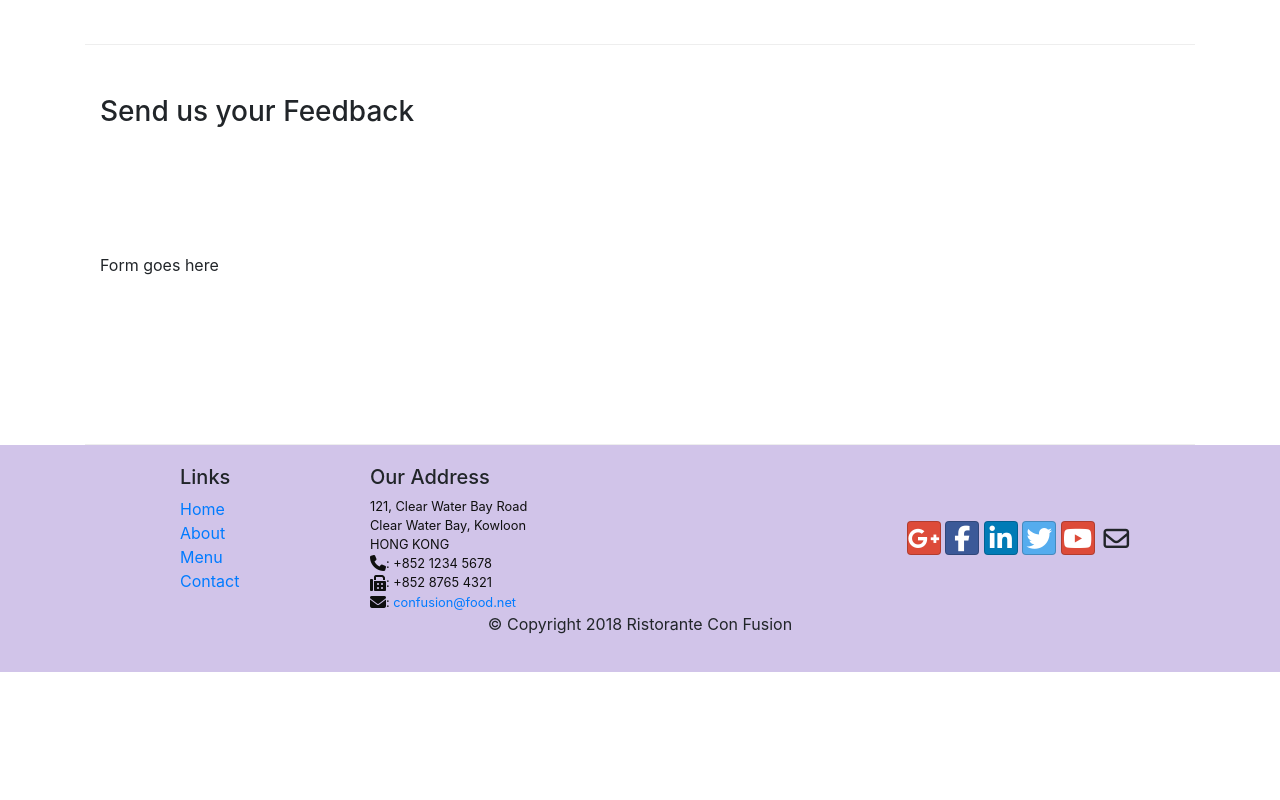
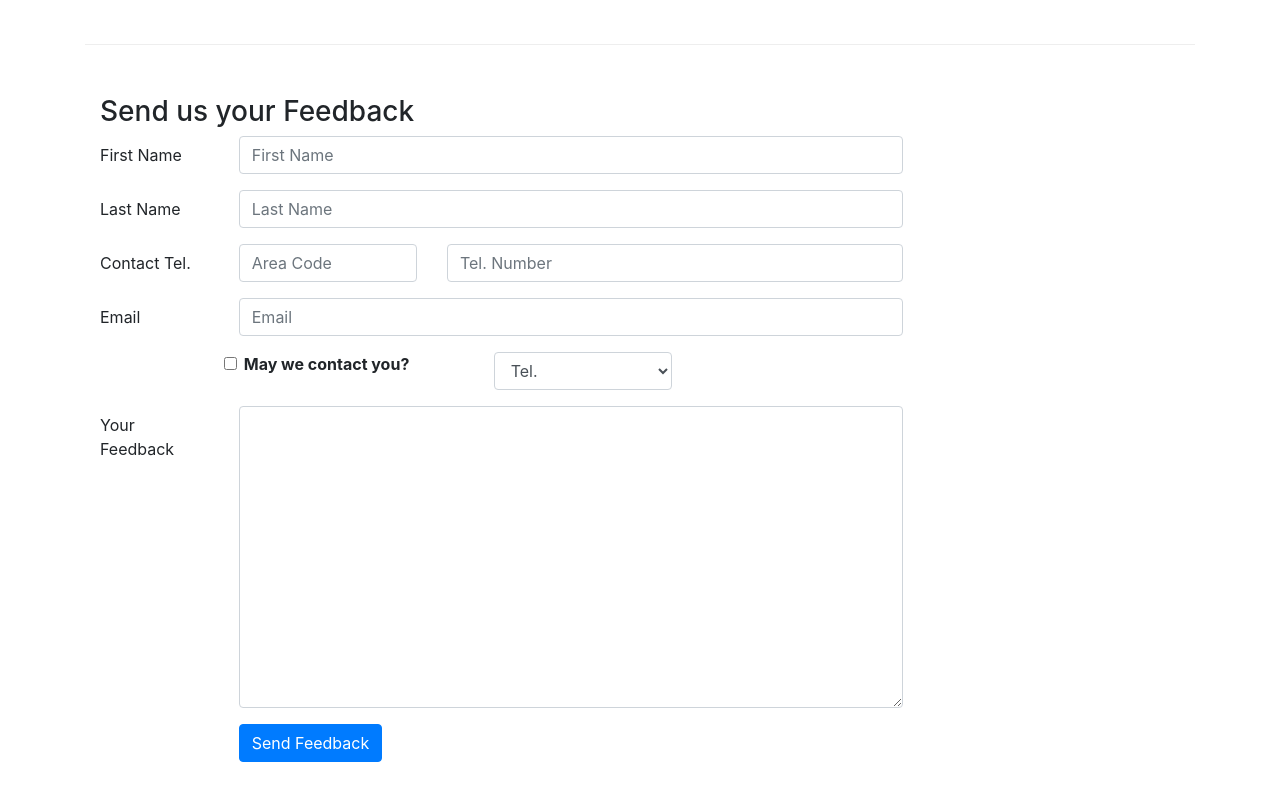
Before and after one commit to BryanLoops/Coursera-Assignments, a website: page contactus.html in a window 1280 px wide. Shown: the part 820-1620 px from the top of the page. Before the commit the page ends 1492 px from the top, so only its background shows below. Drawn offline with nearby package versions, Linux system fonts and the light colour scheme.

Commit message:
Added feedback form

```diff
--- a/contactus.html
+++ b/contactus.html
@@ -92,7 +92,62 @@
               <h3>Send us your Feedback</h3>
            </div>
             <div class="col-12 col-md-9">
-                Form goes here
+                <form>
+                    <div class="form-group row">
+                        <label for="firstname" class="col-md-2 col-form-label">First Name</label>
+                        <div class="col-md-10">
+                            <input type="text" class="form-control" id="firstname" name="firstname" placeholder="First Name">
+                        </div>
+                    </div>
+                    <div class="form-group row">
+                        <label for="lastname" class="col-md-2 col-form-label">Last Name</label>
+                        <div class="col-md-10">
+                            <input type="text" class="form-control" id="lastname" name="lastname" placeholder="Last Name">
+                        </div>
+                    </div>
+                    <div class="form-group row">
+                        <label for="telnum" class="col-12 col-md-2 col-form-label">Contact Tel.</label>
+                        <div class="col-5 col-md-3">
+                            <input type="tel" class="form-control" id="areacode" name="areacode" placeholder="Area Code">
+                        </div>
+                        <div class=" col-7 col-md-7">
+                            <input type="tel" class="form-control" id="telnum" name="telnum" placeholder="Tel. Number">
+                        </div>
+                    </div>
+                    <div class="form-group row">
+                        <label for="emailid" class="col-md-2 col-form-label">Email</label>
+                        <div class="col-md-10">
+                            <input type="email" class="form-control" id="emailid" name="emailid" placeholder="Email">
+                        </div>
+                    </div>
+                    <div class="form-group row">
+                        <div class="col-md6 offset-md-2">
+                            <div class="form-check">
+                                <input type="checkbox" class="form-check-input" name="approve" id="approve" value="">
+                                <label class="form-check-label" for="approve">
+                                    <strong>May we contact you?</strong>
+                                </label>
+                            </div>
+                        </div>
+                        <div class="col-md-3 offset-md-1">
+                            <select class="form-control">
+                                <option>Tel.</option>
+                                <option>Email</option>
+                            </select>
+                        </div>
+                    </div>
+                    <div class="form-group row">
+                        <label for="feedback" class="col-md-2 col-form-label">Your Feedback</label>
+                        <div class="col-md-10">
+                            <textarea class="form-control" id="feedback" name="feedback" rows="12"></textarea>
+                        </div>
+                    </div>
+                    <div class="form-group row">
+                        <div class="offset-md-2 col-md-10">
+                            <button type="submit" class="btn btn-primary">Send Feedback</button>
+                        </div>
+                    </div>
+                </form>
             </div>
              <div class="col-12 col-md">
             </div>
```
